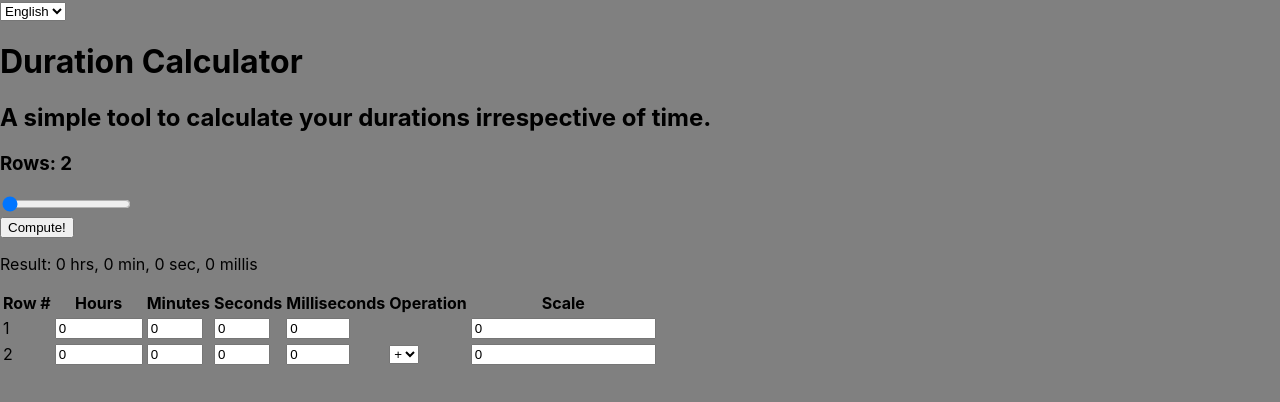
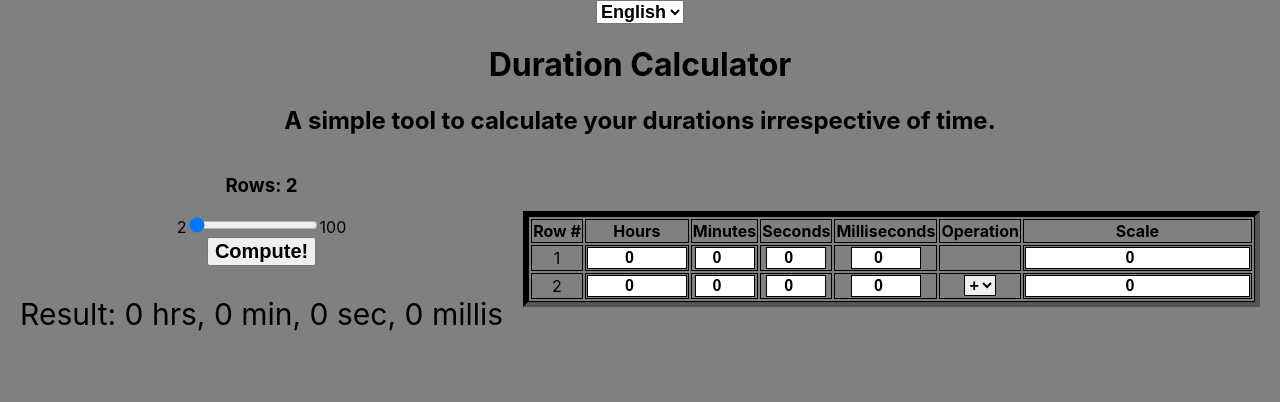
Before and after one commit to adnanian/duration-calculator, a React (Create React App) app: page / in a window 1280 px wide. Shown: the top 402 px of the page. Built offline with nearby package versions, Linux system fonts and the light colour scheme.

Commit message:
Begin styling

```diff
--- a/src/App.tsx
+++ b/src/App.tsx
@@ -11,8 +11,8 @@ const App = () => {
   // Must first initialize to null so that id can increment.
   const [calculableArgs, setCalculableArgs] = useState<dt.CalcWrapper[]>((): dt.CalcWrapper[] => {
     const cwArray: dt.CalcWrapper[] = Array(MIN_ROW_SIZE).fill(null);
-    cwArray[0] = new dt.CalcWrapper("N/A", new dt.Duration(0,0,0,0));
-    cwArray[1] = new dt.CalcWrapper('+', new dt.Duration(0,0,0,0));
+    cwArray[0] = new dt.CalcWrapper("N/A", new dt.Duration(0, 0, 0, 0));
+    cwArray[1] = new dt.CalcWrapper('+', new dt.Duration(0, 0, 0, 0));
     return cwArray;
   });
   // Computed duration.
@@ -147,16 +147,23 @@ const App = () => {
   console.log(calcContainers);
 
   return (
-    <main dir={language?.dir || "ltr"}>
+    <React.Fragment>
+      <header dir={language?.dir || "ltr"}>
         <select defaultValue={"en"} onChange={handleLanguageSelection}>
           {languageOptions}
         </select>
         <h1>{t("title")}</h1>
         <h2>{t("subtitle")}</h2>
-      <h3>{t("rows", { rowCount: calculableArgs.length })}</h3>
+      </header>
+      <main dir={language?.dir || "ltr"}>
+        <div>
           <div id="table-controls">
             <div className="sliderContainer">
+              <h3>{t("rows", { rowCount: calculableArgs.length })}</h3>
+              <span>
+                {MIN_ROW_SIZE}
                 <input
+                  name="rowSlider"
                   type="range"
                   min={MIN_ROW_SIZE.toString()}
                   max={MAX_ROW_SIZE.toString()}
@@ -164,6 +171,8 @@ const App = () => {
                   value={calculableArgs.length}
                   onChange={handleRowAdjustment}
                 />
+                {MAX_ROW_SIZE}
+              </span>
             </div>
             <button onClick={compute}>{t("compute")}</button>
           </div>
@@ -173,6 +182,7 @@ const App = () => {
             seconds: durationResult.seconds,
             milliseconds: durationResult.milliseconds
           })}</p>
+        </div>
         <div className="table-container">
           <table>
             <thead>
@@ -191,8 +201,8 @@ const App = () => {
             </tbody>
           </table>
         </div>
-
       </main>
+    </React.Fragment>
   )
 }
 
--- a/src/index.css
+++ b/src/index.css
@@ -6,6 +6,46 @@ body {
     sans-serif;
   -webkit-font-smoothing: antialiased;
   -moz-osx-font-smoothing: grayscale;
+  text-align: center;
+}
+
+main {
+  display: flex;
+  align-items: center;
+  justify-content: space-evenly;
+  max-height: 400px;
+}
+
+.table-container {
+  width: fit-content;
+  max-height: 400px;
+  overflow-y: auto;
+  overflow-x: hidden;
+  border: 5px inset black;
+}
+
+.table-container * {
+  border: 1px solid black;
+  font-size: 16px;
+  text-align: center;
+}
+
+button {
+  font-size: 20px;
+  font-weight: bold;
+}
+
+.table-container :is(input, select, option) {
+  font-weight: bold;
+}
+
+p {
+  font-size: 30px;
+}
+
+header :is(select, option) {
+  font-size: 18px;
+  font-weight: bold;
 }
 
 code {
```
Lines whose indentation alone changed are shown as unchanged.
